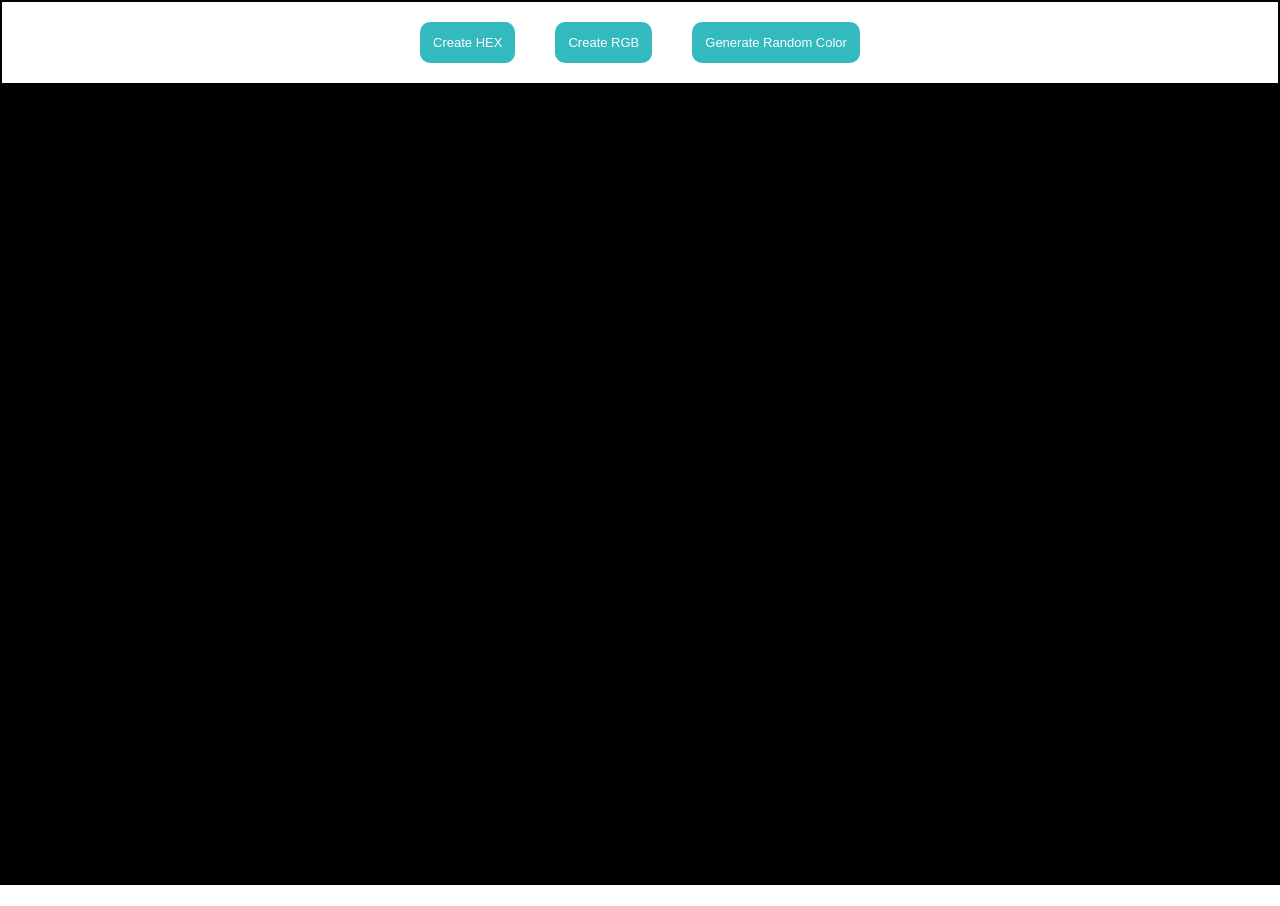
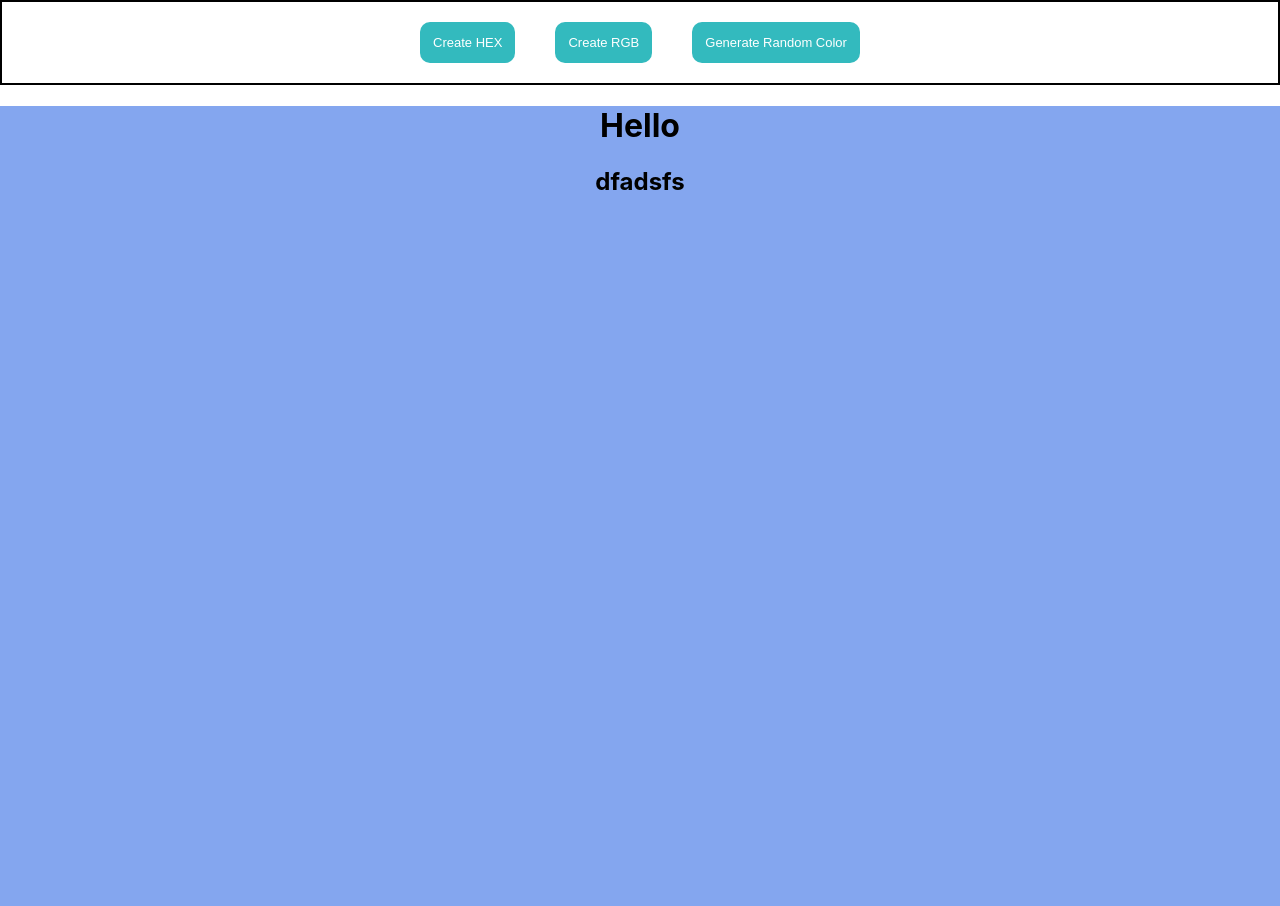
Before and after one commit to misraag/react1, a React (Create React App) app in the folder RandomColorGenerator/randomcolor/: page / in a window 1280 px wide. Before the commit the page ends 885 px from the top, so only its background shows below. Built offline with nearby package versions, Linux system fonts and the light colour scheme.

Commit message:
added random rgb generator

```diff
--- a/RandomColorGenerator/randomcolor/src/components/home/Home.js
+++ b/RandomColorGenerator/randomcolor/src/components/home/Home.js
@@ -1,4 +1,4 @@
-import React, { useState } from 'react'
+import React, { useEffect, useState } from 'react'
 import styles from './Home.module.css'
 
 function Home () {
@@ -26,8 +26,22 @@ function Home () {
     }
 
     function handleRandomRGBGenerator () {
+        console.log("handling rgb color generator")
+
+        const r = generateRandomNumber(256);
+        const g = generateRandomNumber(256);
+        const b = generateRandomNumber(256);
+
+        setColor(`rgb(${r},${g},${b})`);
 
     }
+
+    useEffect( () => {
+
+        if(colorType === 'HEX') handleRandomHexGenerator();
+        else handleRandomRGBGenerator();
+
+    }, [colorType]);
 
 
     return (
@@ -37,7 +51,10 @@ function Home () {
                 <button onClick={() => setColorType('RGB')} className={styles.button}>Create RGB</button>
                 <button onClick={ colorType === 'HEX' ? handleRandomHexGenerator : handleRandomRGBGenerator} className={styles.button}>Generate Random Color</button>
             </nav>
-            <div style={{backgroundColor: color}} className={styles.division}></div>
+            <div style={{backgroundColor: color}} className={styles.division}>
+                <h1>Hello</h1>
+                <h2>dfadsfs</h2>
+            </div>
         </div>
     )
 
```
